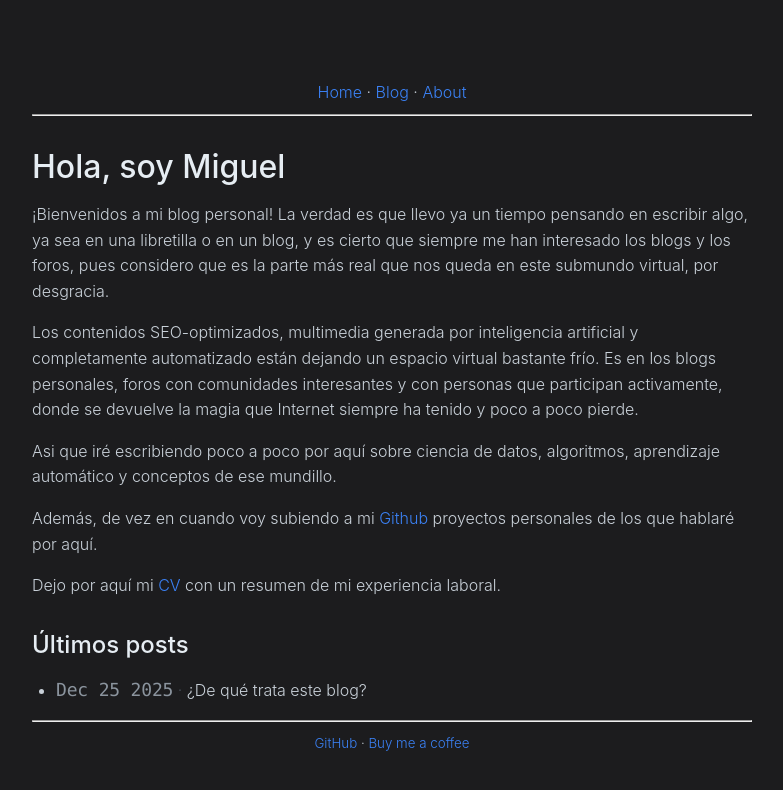
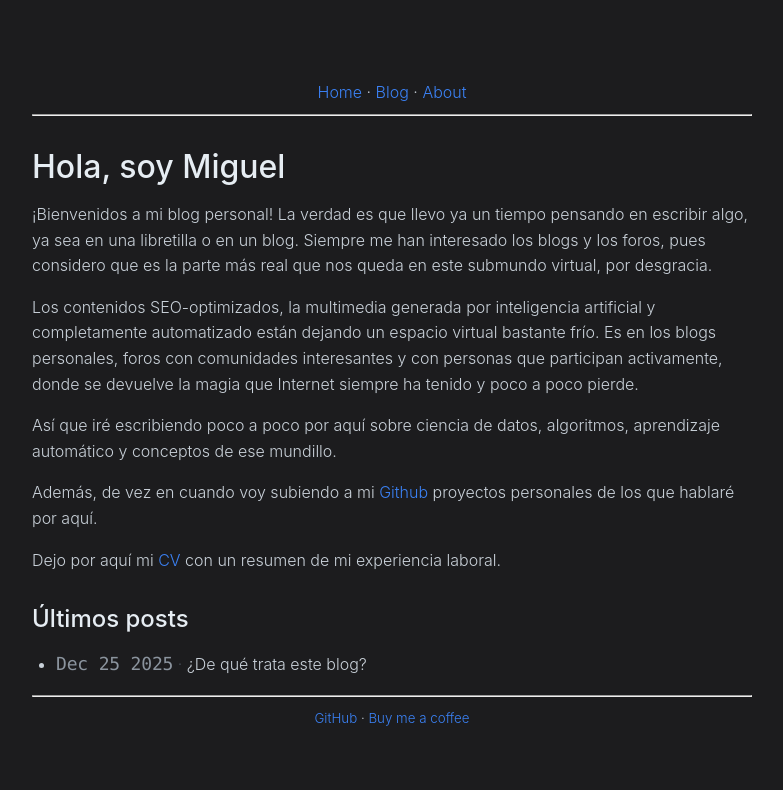
Before and after one commit to Migue8gl/Migue8gl.github.io, a Jekyll site: the page built from index.md, in a window 1280 px wide. Shown: the top 790 px of the page, without its empty margins (248-1031 px from the left). Built offline with Jekyll 4.4.1, drawn with Linux system fonts in a browser that asks for light colours.

Commit message:
changed and corrected firt post

```diff
--- a/index.md
+++ b/index.md
@@ -1,17 +1,17 @@
 ---
 layout: default
 title: Miguel García
-description: Hola, soy Miguel García. En este blog escribiré sobre *Machine Learning* y de vez en cuando de otras cosas que me interesen.
+description: Hola, soy Miguel García. En este blog escribiré sobre *Machine Learning* y, de vez en cuando, sobre otras cosas que me interesen.
 ---
 
 <div class="home-intro">
   <h1>Hola, soy Miguel</h1>
 
-  <p>¡Bienvenidos a mi blog personal! La verdad es que llevo ya un tiempo pensando en escribir algo, ya sea en una libretilla o en un blog, y es cierto que siempre me han interesado los blogs y los foros, pues considero que es la parte más real que nos queda en este submundo virtual, por desgracia.</p>
+  <p>¡Bienvenidos a mi blog personal! La verdad es que llevo ya un tiempo pensando en escribir algo, ya sea en una libretilla o en un blog. Siempre me han interesado los blogs y los foros, pues considero que es la parte más real que nos queda en este submundo virtual, por desgracia.</p>
 
-  <p>Los contenidos SEO-optimizados, multimedia generada por inteligencia artificial y completamente automatizado están dejando un espacio virtual bastante frío. Es en los blogs personales, foros con comunidades interesantes y con personas que participan activamente, donde se devuelve la magia que Internet siempre ha tenido y poco a poco pierde.</p>
+  <p>Los contenidos SEO-optimizados, la multimedia generada por inteligencia artificial y completamente automatizado están dejando un espacio virtual bastante frío. Es en los blogs personales, foros con comunidades interesantes y con personas que participan activamente, donde se devuelve la magia que Internet siempre ha tenido y poco a poco pierde.</p>
 
-  <p>Asi que iré escribiendo poco a poco por aquí sobre ciencia de datos, algoritmos, aprendizaje automático y conceptos de ese mundillo.</p>
+  <p>Así que iré escribiendo poco a poco por aquí sobre ciencia de datos, algoritmos, aprendizaje automático y conceptos de ese mundillo.</p>
 
   <p>Además, de vez en cuando voy subiendo a mi <a href="https://github.com/Migue8gl">Github</a> proyectos personales de los que hablaré por aquí.</p>
 
```
